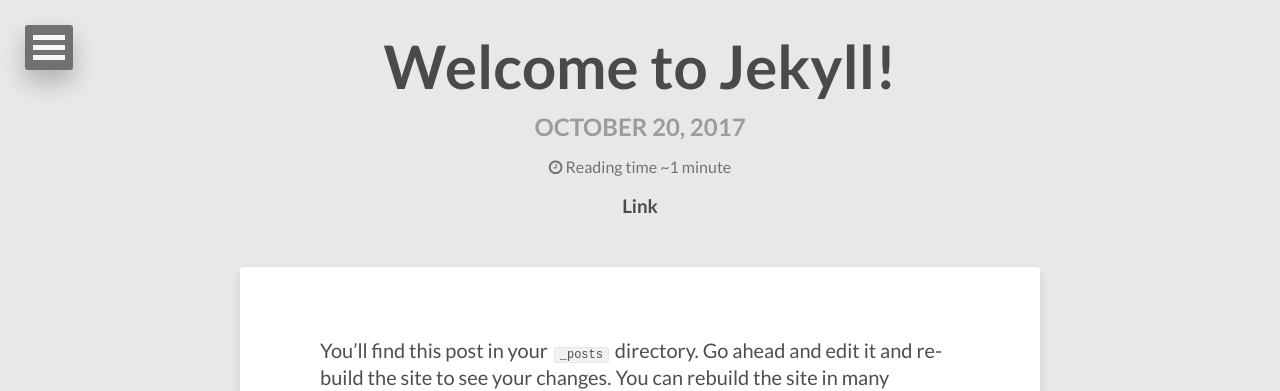
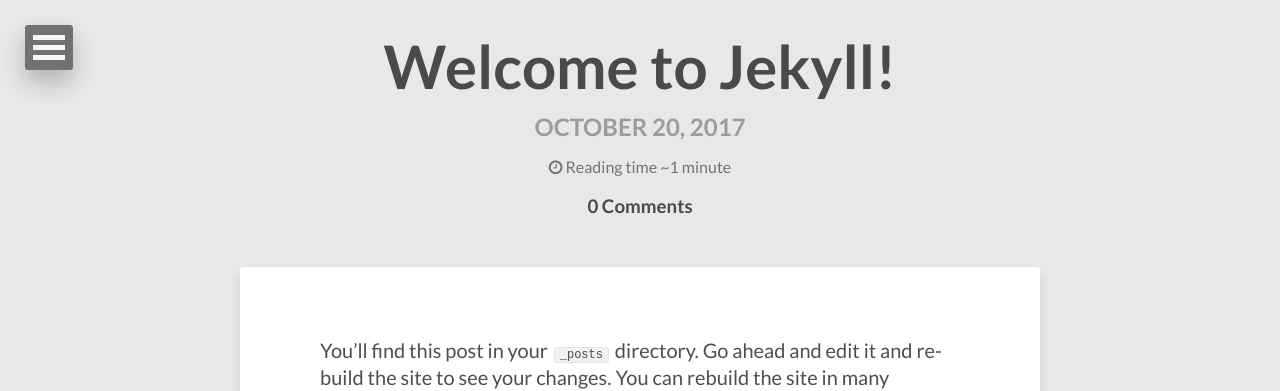
Before and after one commit to btwos25/btwos25.github.io, a Jekyll site: the page built from _posts/2019-08-20-first-post.md, in a window 1280 px wide. Shown: the top 391 px of the page. Built offline with Jekyll 4.4.1, drawn with Linux system fonts in a browser that asks for light colours; nearby versions of some CDN libraries; comment, search, counter and statistics services are not loaded.

Commit message:
Update post.html

```diff
--- a/_layouts/post.html
+++ b/_layouts/post.html
@@ -40,7 +40,7 @@
         </p><!-- /.entry-reading-time -->
         {% endif %}
 		{% if page.comments %}
-		<h3><a href="{{ site.url }}{{ page.url }}#disqus_thread">Link</a></h3>
+		<h3><a href="{{ site.url }}{{ page.url }}#disqus_thread">0 Comments</a></h3>
 		{% endif %} <!-- comment count -->
       </div><!-- /.header-title-wrap -->
     </header>
```
